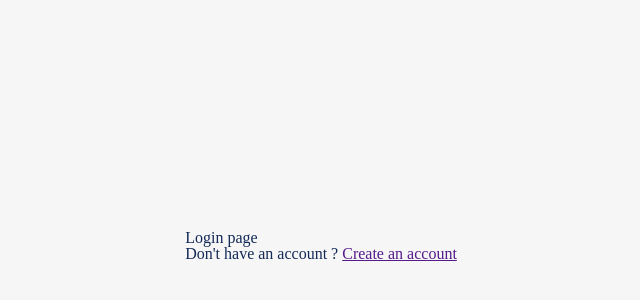
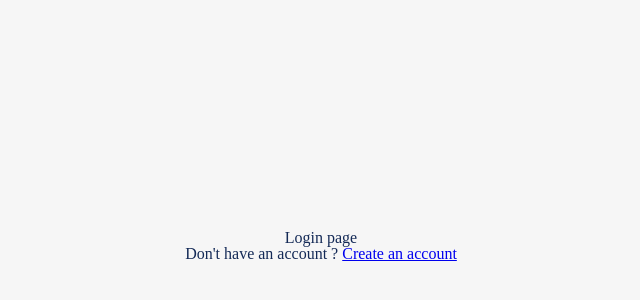
Before and after one commit to constantgillet/Projet-design-system, a React app in the folder client/: page / in a window 1280 px wide. Shown: the part 154-454 px from the top of the page, without its empty margins (319-959 px from the left). Built offline with nearby package versions, Linux system fonts and the light colour scheme.

Commit message:
💄 Add text-page

```diff
--- a/client/src/js/pages/LoginPage/LoginPage.js
+++ b/client/src/js/pages/LoginPage/LoginPage.js
@@ -11,9 +11,9 @@ export default function LoginPage() {
 
     return (
         <main className="login-page">
-            <div className="auth-container">
+            <div className="auth-container text-center">
                 <h1>Login page</h1>
-                <h2>Don't have an account ? <Link>Create an account</Link></h2>
+                <h2>Don't have an account ? <Link to="/register">Create an account</Link></h2>
             </div>
         </main>
     )
--- a/client/src/style/main.scss
+++ b/client/src/style/main.scss
@@ -3,7 +3,19 @@
 @import './resources';
 @import './fonts/fonts';
 
+html {
+	font-size: 100%;
+}
+
 body {
     background: $secondary-10;
     color: $dark;
 }
+
+.auth-container {
+    width: 362px;
+}
+
+.text-center {
+    text-align: center;
+}
```
